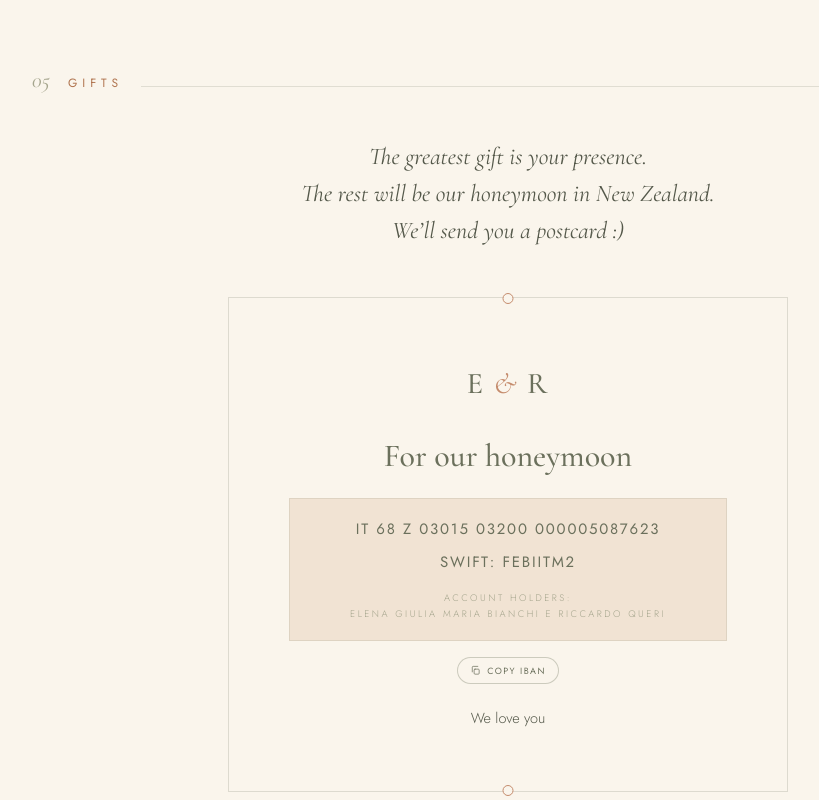
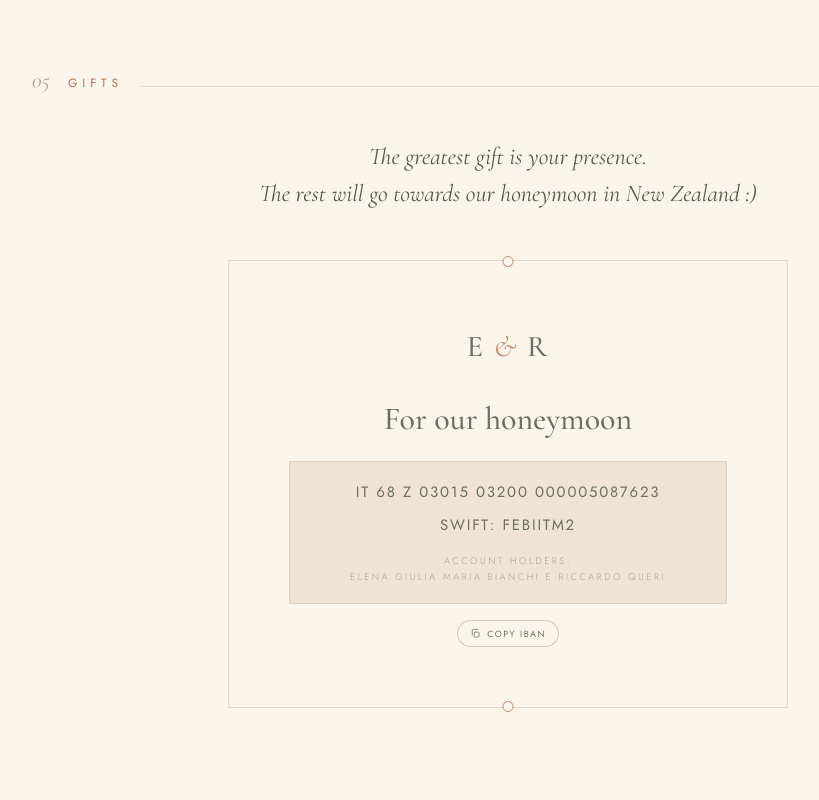
Before and after one commit to eleandric/umbriawedding, a plain HTML site: page index.html in a window 1280 px wide. Shown: the part 7180-7980 px from the top of the page, without its empty margins (132-951 px from the left). Drawn offline with nearby package versions, Linux system fonts and the light colour scheme.

Commit message:
Add files via upload

```diff
--- a/index.html
+++ b/index.html
@@ -670,7 +670,7 @@
       <span class="eyebrow" data-i18n="eb_gift">Lista Nozze</span>
       <span class="rule"></span>
     </div>
-    <p class="lede" style="margin-top:18px;" data-i18n="gift_lede">Il regalo più grande è la vostra presenza.<br/>Il resto sarà il nostro viaggio di nozze in Nuova Zelanda.<br/>Vi manderemo una cartolina :)</p>
+    <p class="lede" style="margin-top:18px;" data-i18n="gift_lede">Il regalo più grande è la vostra presenza.<br/>Il resto andrà nel nostro viaggio di nozze in Nuova Zelanda :)</p>
 
     <div class="gift-card">
       <div class="mono">E <span class="amp">&amp;</span> R</div>
@@ -684,7 +684,6 @@
         <svg viewBox="0 0 24 24" fill="none" stroke="currentColor" stroke-width="1.6" stroke-linecap="round" stroke-linejoin="round"><rect x="9" y="9" width="11" height="11" rx="2"></rect><path d="M5 15V5a2 2 0 0 1 2-2h10"></path></svg>
         <span data-i18n="copy_iban">Copia IBAN</span>
       </button>
-      <p style="font-family:var(--sans); font-weight:300; font-size:14.5px; color:var(--olive-deep); margin:22px auto 0; max-width:none; text-align:center;" data-i18n="vvb">VVB</p>
     </div>
   </div>
 </section>
@@ -783,11 +782,10 @@
       dress_h:'Eleganza italiana',
       dress_p:'Lasciamo il bianco alla sposa.',
       story_title:'Gli sposi',
-      gift_lede:'Il regalo più grande è la vostra presenza.<br/>Il resto sarà il nostro viaggio di nozze in Nuova Zelanda.<br/>Vi manderemo una cartolina :)',
+      gift_lede:'Il regalo più grande è la vostra presenza.<br/>Il resto andrà nel nostro viaggio di nozze in Nuova Zelanda :)',
       gift_h:'Per il nostro viaggio di nozze',
       iban_lab:'INTESTATO A:<br/>ELENA GIULIA MARIA BIANCHI E RICCARDO QUERI',
-      copy_iban:'Copia IBAN', copy_iban_done:'IBAN copiato',
-      vvb:'VVB'
+      copy_iban:'Copia IBAN', copy_iban_done:'IBAN copiato'
     },
     en: {
       nav_borgo:'The Venue', nav_prog:'The Day', nav_info:'Good to Know', nav_story:'10 Years Together', nav_gift:'Gifts',
@@ -816,11 +814,10 @@
       dress_h:'Italian elegance',
       dress_p:'White is reserved for the bride.',
       story_title:'The bride and the groom',
-      gift_lede:'The greatest gift is your presence.<br/>The rest will be our honeymoon in New Zealand.<br/>We’ll send you a postcard :)',
+      gift_lede:'The greatest gift is your presence.<br/>The rest will go towards our honeymoon in New Zealand :)',
       gift_h:'For our honeymoon',
       iban_lab:'Account holders:<br/>ELENA GIULIA MARIA BIANCHI E RICCARDO QUERI',
-      copy_iban:'Copy IBAN', copy_iban_done:'IBAN copied',
-      vvb:'We love you'
+      copy_iban:'Copy IBAN', copy_iban_done:'IBAN copied'
     }
   };
   function setLang(l){
```
